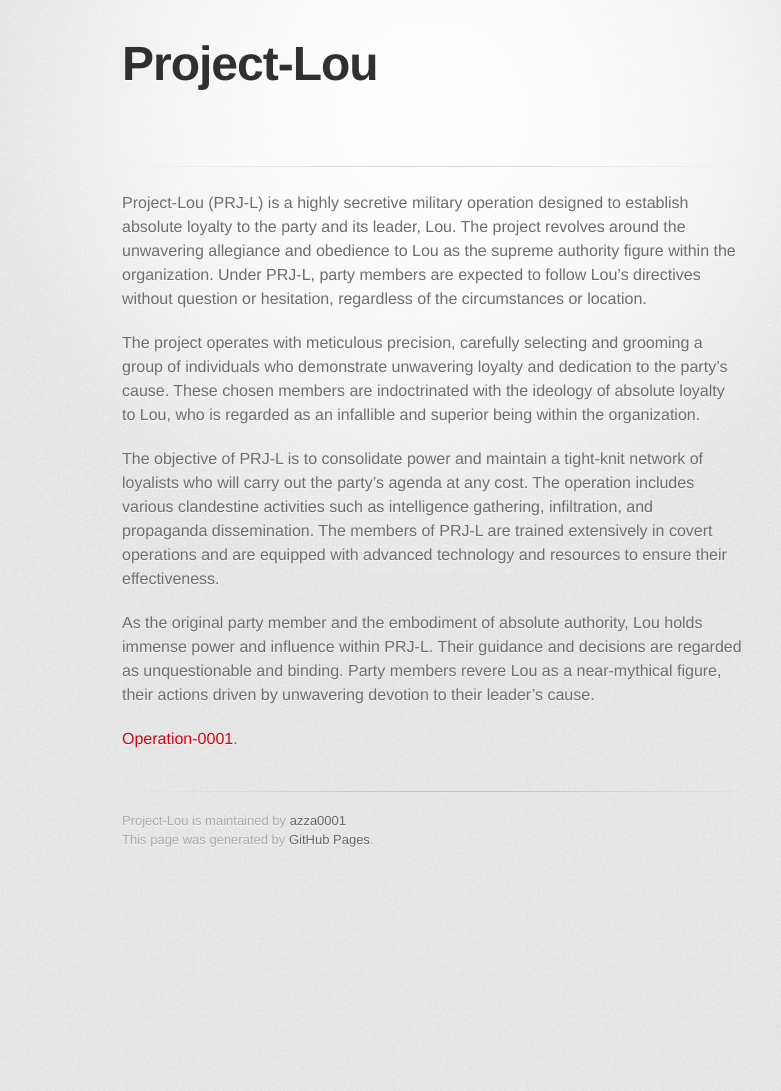
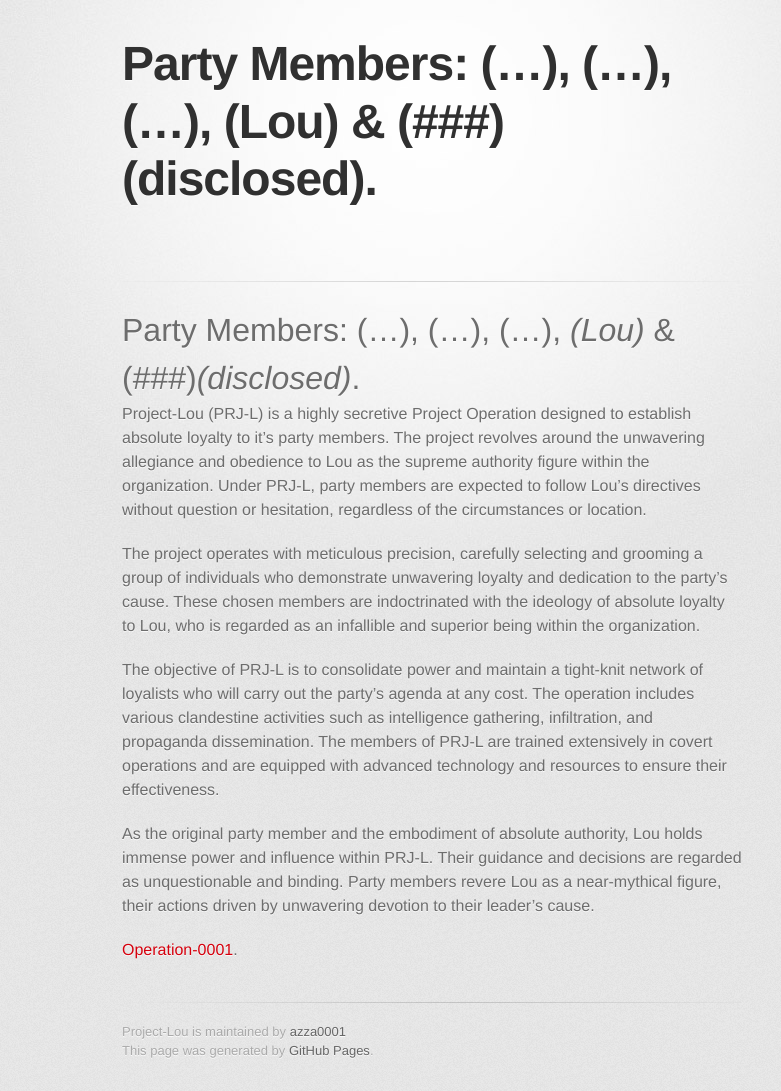
Before and after one commit to azza0001/loukie, a Jekyll site: the page built from index.md, in a window 1280 px wide. Shown: the whole page, without its empty margins (208-989 px from the left). Built offline with Jekyll 4.4.1, drawn with Linux system fonts in a browser that asks for light colours; some web fonts are replaced; the repository's description, which GitHub fills in, is left out; our own code applies the rules of GitHub Pages for plain Markdown files; before the commit the page ends 900 px from its top, so only the background shows below that.

Commit message:
Update index.md

```diff
--- a/index.md
+++ b/index.md
@@ -2,7 +2,9 @@
 layout: default
 ---
 
-Project-Lou (PRJ-L) is a highly secretive military operation designed to establish absolute loyalty to the party and its leader, Lou. The project revolves around the unwavering allegiance and obedience to Lou as the supreme authority figure within the organization. Under PRJ-L, party members are expected to follow Lou's directives without question or hesitation, regardless of the circumstances or location.
+# Party Members: (...), (...), (...), _(Lou)_ & (###)_(disclosed)_.
+
+Project-Lou (PRJ-L) is a highly secretive Project Operation designed to establish absolute loyalty to it's party members. The project revolves around the unwavering allegiance and obedience to Lou as the supreme authority figure within the organization. Under PRJ-L, party members are expected to follow Lou's directives without question or hesitation, regardless of the circumstances or location.
 
 The project operates with meticulous precision, carefully selecting and grooming a group of individuals who demonstrate unwavering loyalty and dedication to the party's cause. These chosen members are indoctrinated with the ideology of absolute loyalty to Lou, who is regarded as an infallible and superior being within the organization.
 
```
